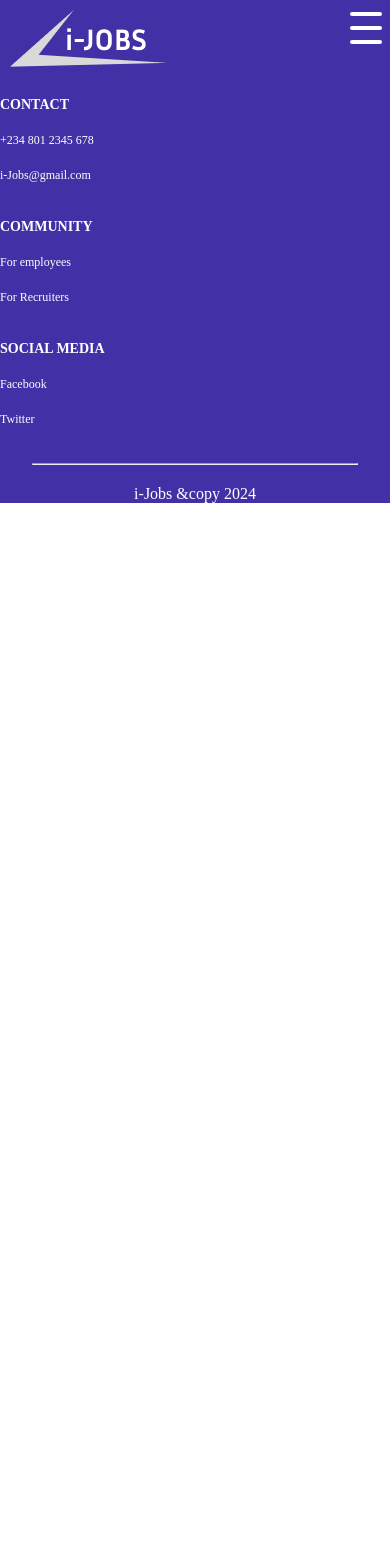
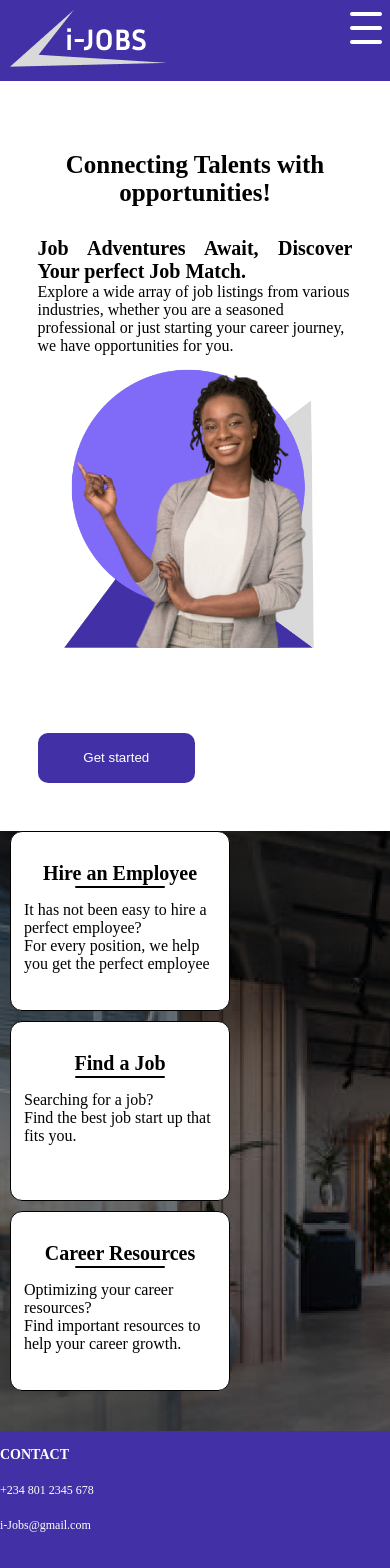
Before and after one commit to Codiadem/i-Jobs, a React (Vite) app: page / in a window 390 px wide. Shown: the top 1568 px of the page. Before the commit the page ends 844 px from the top, so only its background shows below. Built offline with nearby package versions, Linux system fonts and the light colour scheme; no server answers.

Commit message:
Add home page with hero image and update landing page and other features

```diff
--- a/src/components/Footer.jsx
+++ b/src/components/Footer.jsx
@@ -1,4 +1,4 @@
-import React from "react";
+
 import "/src/style/footer.css";
 
 function Footer() {
@@ -34,7 +34,7 @@ function Footer() {
         </div>
         <footer>
           <hr />
-          i-Jobs &copy 2024
+          i-Jobs ©  2024
         </footer>
       </div>
     </>
--- a/src/firebase.js
+++ b/src/firebase.js
@@ -1,4 +1,4 @@
-// Import the functions you need from the SDKs you need
+ // Import the functions you need from the SDKs you need
 import { initializeApp } from "firebase/app";
 import { getAuth } from "firebase/auth";
 // TODO: Add SDKs for Firebase products that you want to use
--- a/src/pages/Home.jsx
+++ b/src/pages/Home.jsx
@@ -1,10 +1,86 @@
+
+// eslint-disable-next-line no-unused-vars
+import Footer from "../components/Footer";
+// eslint-disable-next-line no-unused-vars
 import React from "react";
-import Footer from "../components/Footer";
+
+// eslint-disable-next-line no-unused-vars
+import "../style/home.css";
+import hero from "../images/Hero-image.png"
+import {Link} from "react-router-dom"
 
 function Home() {
   return (
     <>
-      <Footer />
+      <body>
+        <div>
+          <div className="home-container">
+            <div className="container">
+              <div className="home">
+                <h1 className="heading">
+                  Connecting Talents with opportunities!
+                </h1>
+                <h3>Job Adventures Await, Discover Your perfect Job Match.</h3>
+                <p>
+                  Explore a wide array of job listings from various industries,
+                  whether you are a seasoned professional or just starting your
+                  career journey, we have opportunities for you.
+                </p>
+                <img src={hero} alt="hero-image" className="small-screen" />
+                <Link to="/sign-up">
+                  <h3>
+                    <button className="home-btn">Get started</button>
+                  </h3>
+                </Link>
+              </div>
+
+              <img src={hero} alt="hero-image" />
+            </div>
+          </div>
+        </div>
+        <br />
+
+        <div className="container-image">
+          {/* <div className="home-div">  */}
+          <div className="h3-card card-1">
+            <h3>
+              <bold>Hire an Employee</bold>
+            </h3>
+            <span className="h3-span"></span>
+            <p>
+              It has not been easy to hire a perfect employee?
+              <br />
+              For every position, we help you get the perfect employee
+            </p>
+          </div>
+          <div className="h3-card">
+            <h3>
+              <bold>Find a Job</bold>
+            </h3>
+            <span className="h3-span"></span>
+            <p>
+              Searching for a job?
+              <br />
+              Find the best job start up that fits you.
+            </p>
+          </div>
+
+          <div className="h3-card">
+            <h3>
+              <bold>Career Resources</bold>
+            </h3>
+            <span className="h3-span"></span>
+            <p>
+              Optimizing your career resources?
+              <br />
+              Find important resources to help your career growth.
+            </p>
+          </div>
+
+          {/* </div> */}
+        </div>
+      </body>
+      <Footer/>
     </>
   );
 }
--- /dev/null
+++ b/src/style/home.css
@@ -0,0 +1,170 @@
+.container {
+  display: flex;
+  align-items: start;
+  justify-content: space-between;
+  font-size: 40px;
+  margin-top: 20px;
+}
+.container-image {
+  background-image: url("../images/landing-page-bg.png");
+  width: 100%;
+  height: 600px;
+  display: flex;
+  align-items: center;
+  justify-content: center;
+  gap: 20px;
+}
+
+.home-container {
+  background-color: white;
+  border-radius: 20px;
+  padding: 20px;
+}
+.home {
+  margin-top: 50px;
+}
+.heading {
+  color: black;
+  text-align: left;
+}
+.small-screen {
+  display: none;
+}
+.home-btn {
+  background-color: var(--darkblue);
+  border-radius: 10px;
+  color: white;
+  padding: 8px;
+  margin: 10px;
+  width: 200px;
+  height: 50px;
+  outline: none;
+  border: none;
+}
+.home-btn:hover {
+  cursor: pointer;
+}
+
+/* .card-1{
+    margin-right: 30px;
+} */
+
+/* .home-div{
+    display: flex;
+    justify-content: center;
+    align-items: center;
+    height: ;
+} */
+
+.h3-card {
+  color: black;
+  border: 1px solid black;
+  padding: 0 10px;
+  width: 220px;
+  height: 180px;
+  background-color: white;
+  margin: 10px;
+  border-radius: 12px;
+}
+
+.h3-card h3 {
+  text-align: center;
+}
+.h3-card p {
+  text-align: left;
+  padding: 3px;
+  margin-bottom: 10px;
+}
+.h3-span {
+  width: 90px;
+  height: 2px;
+  border-radius: 1px;
+  background-color: black;
+  display: block;
+  margin: 1px auto 10px;
+}
+.home p {
+  font-size: 16px;
+}
+
+/* media query for home page  starts here */
+@media (max-width: 1055px) {
+
+  .container h1 {
+    font-size: 70px;
+    font-weight: 900;
+    /* text-align: center; */
+  }
+  /* .container img { */
+    /* display: none; */
+  /* } */
+  .home .small-screen {
+    display: none;
+    width: 300px;
+  }
+  .home-btn{
+    margin: auto;
+  }
+}
+
+@media (max-width: 993px) {
+
+  .container h1 {
+    font-size: 50px;
+    font-weight: 900;
+    /* text-align: center; */
+  }
+  .container img {
+    /* display: none; */
+    width: 300px;
+  }
+  .home .small-screen {
+    display: none;
+    width: 300px;
+  }
+}
+
+@media (max-width: 767px) {
+  .container {
+    display: block;
+    width: 90%;
+    margin: auto;
+  }
+  .container h1 {
+    font-size: 40px;
+    font-weight: 900;
+    text-align: center;
+  }
+  .container img {
+    display: none;
+  }
+  .home .small-screen {
+    display: block;
+    width: 500px;
+    margin: auto;
+  }
+  .container-image{
+    display: block;
+  }
+  .home-btn{
+    width: 50%;
+    margin: auto;
+  }
+}
+@media (max-width: 480px) {
+  .container {
+    display: block;
+  }
+  .container h1 {
+    font-size: 25px;
+    font-weight: 900;
+    text-align: center;
+  }
+  .container img {
+    display: none;
+  }
+  .home .small-screen {
+    display: block;
+    width: 300px;
+  }
+}
```
Also changed, not shown: src/images/Hero-image.png (renamed from src/images/Hero image.png), src/images/landing-page-bg.png (added).
